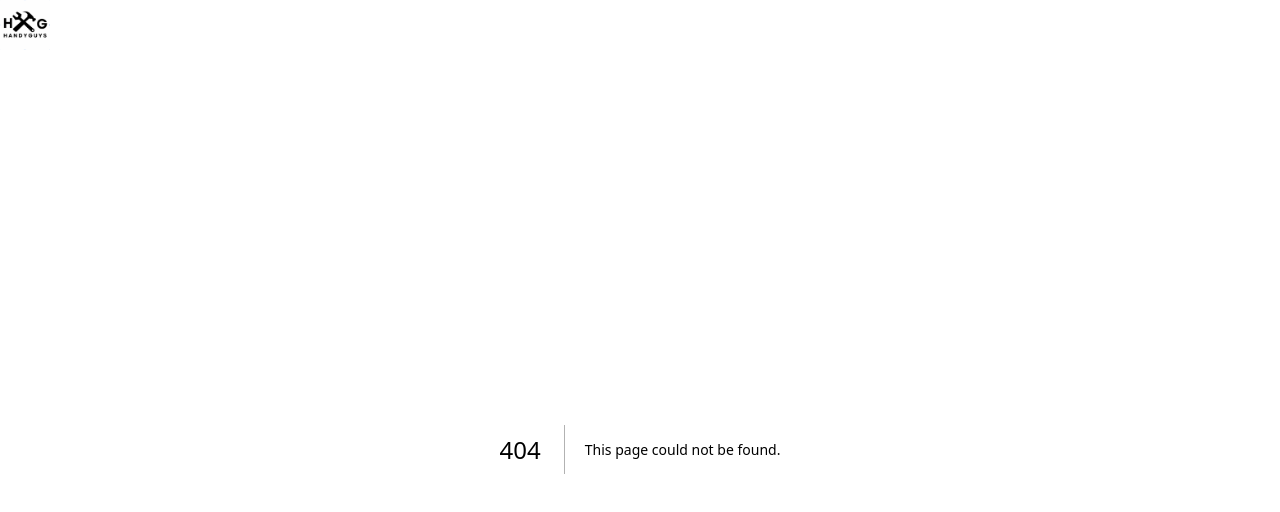
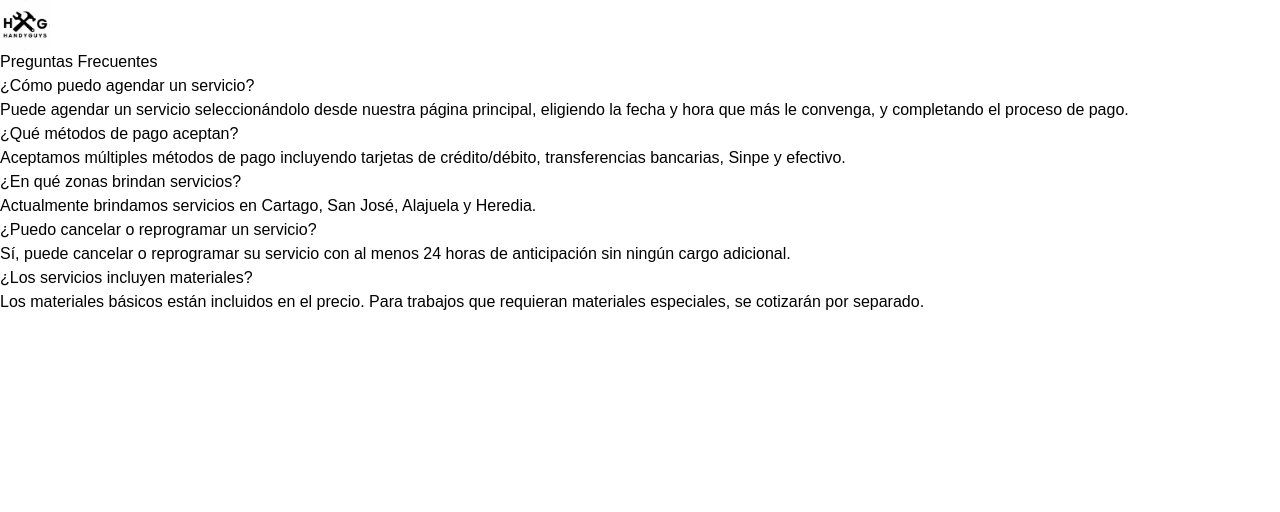
Before and after one commit to steven-ruiz/requerimientos, a Next.js app: page /faq in a window 1280 px wide. Before the commit this address had no page. Shown: the top 512 px of the page. Built offline with nearby package versions, Linux system fonts and the light colour scheme.

Commit message:
Agregar FAQ, agregar funcion para cotizar servicio, quitar precio de prevista, agregar datos de FAQ, agregar preguntas frecuentes al menu

```diff
--- a/src/app/components/Constants.tsx
+++ b/src/app/components/Constants.tsx
@@ -60,7 +60,8 @@ export const servicesData = [
         serviceLink: "/service/cooking"
     },
 ]
-
+export const paymentMethods = ["Tarjeta de Crédito", "Tarjeta de débito", "Transferencia bancaria", "Sinpe", "Efectivo"];
+export const availableZones = ["Cartago", "San José", "Alajuela", "Heredia",];
 export const testimonialsData = [
     {
         testimonialText: "El servicio de lavado de autos fue excelente. Mi carro quedó impecable y el equipo fue muy profesional. Definitivamente lo recomiendo.",
@@ -88,3 +89,25 @@ export const testimonialsData = [
         testimonialService: "Limpieza del Hogar"
     }
 ]
+export const faqData = [
+    {
+        question: "¿Cómo puedo agendar un servicio?",
+        answer: "Puede agendar un servicio seleccionándolo desde nuestra página principal, eligiendo la fecha y hora que más le convenga, y completando el proceso de pago."
+    },
+    {
+        question: "¿Qué métodos de pago aceptan?",
+        answer: "Aceptamos múltiples métodos de pago incluyendo tarjetas de crédito/débito, transferencias bancarias, Sinpe y efectivo."
+    },
+    {
+        question: "¿En qué zonas brindan servicios?",
+        answer: "Actualmente brindamos servicios en Cartago, San José, Alajuela y Heredia."
+    },
+    {
+        question: "¿Puedo cancelar o reprogramar un servicio?",
+        answer: "Sí, puede cancelar o reprogramar su servicio con al menos 24 horas de anticipación sin ningún cargo adicional."
+    },
+    {
+        question: "¿Los servicios incluyen materiales?",
+        answer: "Los materiales básicos están incluidos en el precio. Para trabajos que requieran materiales especiales, se cotizarán por separado."
+    }
+]
--- a/src/app/components/Menu.tsx
+++ b/src/app/components/Menu.tsx
@@ -31,6 +31,7 @@ export default function Menu() {
                     <MenuOption text="Acerca de Nosotros" link="/about-us"/>
                     <MenuOption text="Testimonios" link="/testimonials"/>
                     <MenuOption text="Contactanos" link="/contact"/>
+                    <MenuOption text="Preguntas Frecuentes" link="/faq"/>
                 </div>
                 <div className='flex flex-wrap gap-2'>
                     {isLoggedIn && (
--- /dev/null
+++ b/src/app/faq/page.tsx
@@ -0,0 +1,16 @@
+import { faqData } from "../components/Constants";
+export default function FAQ() {
+    return (
+        <div className="mt-24 px-10">
+            <h1 className="text-4xl font-bold mb-8 pt-4">Preguntas Frecuentes</h1>
+            <div className="flex flex-col gap-6">
+                {faqData.map((faq, index) => (
+                    <div key={index} className="bg-white/10 p-6 rounded-lg">
+                        <h2 className="text-xl font-semibold mb-2">{faq.question}</h2>
+                        <p className="text-gray-300">{faq.answer}</p>
+                    </div>
+                ))}
+            </div>
+        </div>
+    )
+}
--- a/src/app/testimonials/page.tsx
+++ b/src/app/testimonials/page.tsx
@@ -6,7 +6,7 @@ export default function Testimonials() {
             <h1 className="text-4xl font-bold mb-8 pt-4">Testimonios</h1>
             <div className="grid lg:grid-cols-2 gap-8">
                 {testimonialsData.map((testimonial, index) => (
-                    <div className="bg-white p-6 rounded-lg shadow-md">
+                    <div key={index} className="bg-white p-6 rounded-lg shadow-md">
                         <p className="text-gray-600 italic mb-4">"{testimonial.testimonialText}"</p>
                         <div className="font-semibold">
                             <p className="text-sm text-gray-500">{testimonial.testimonialService}</p>
```
Also changed, not shown: src/app/components/CardView.tsx (+3 -9 lines), src/app/service/[slug]/page.tsx (+19 -5 lines).
